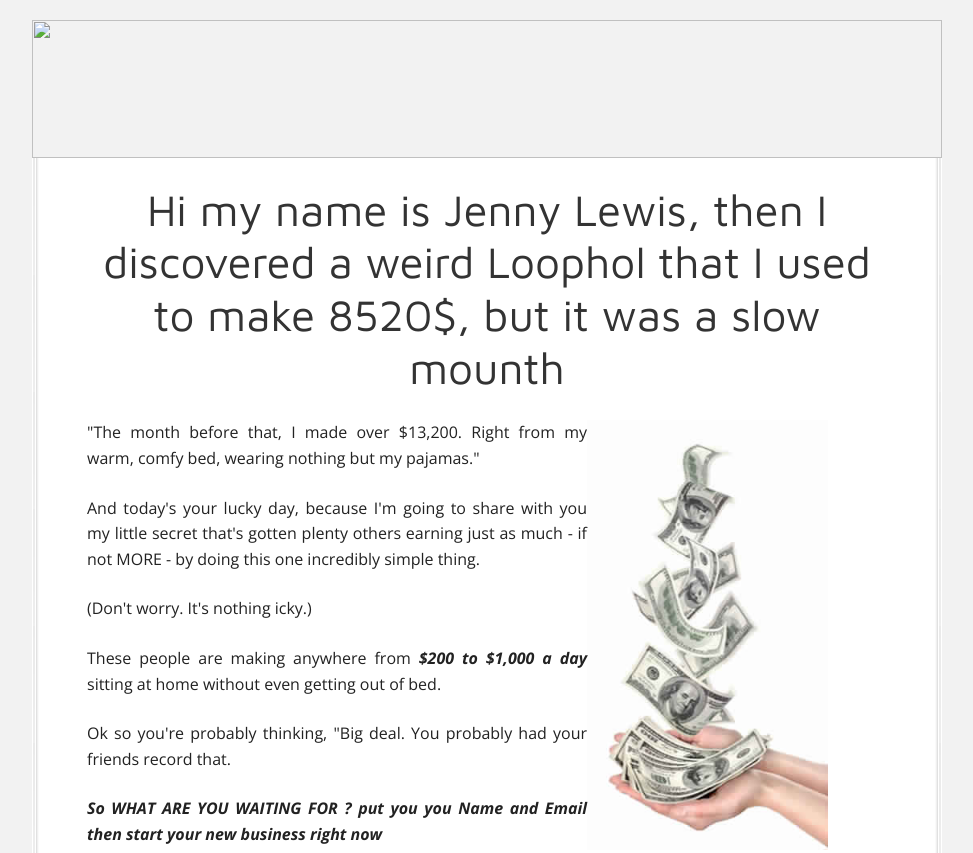
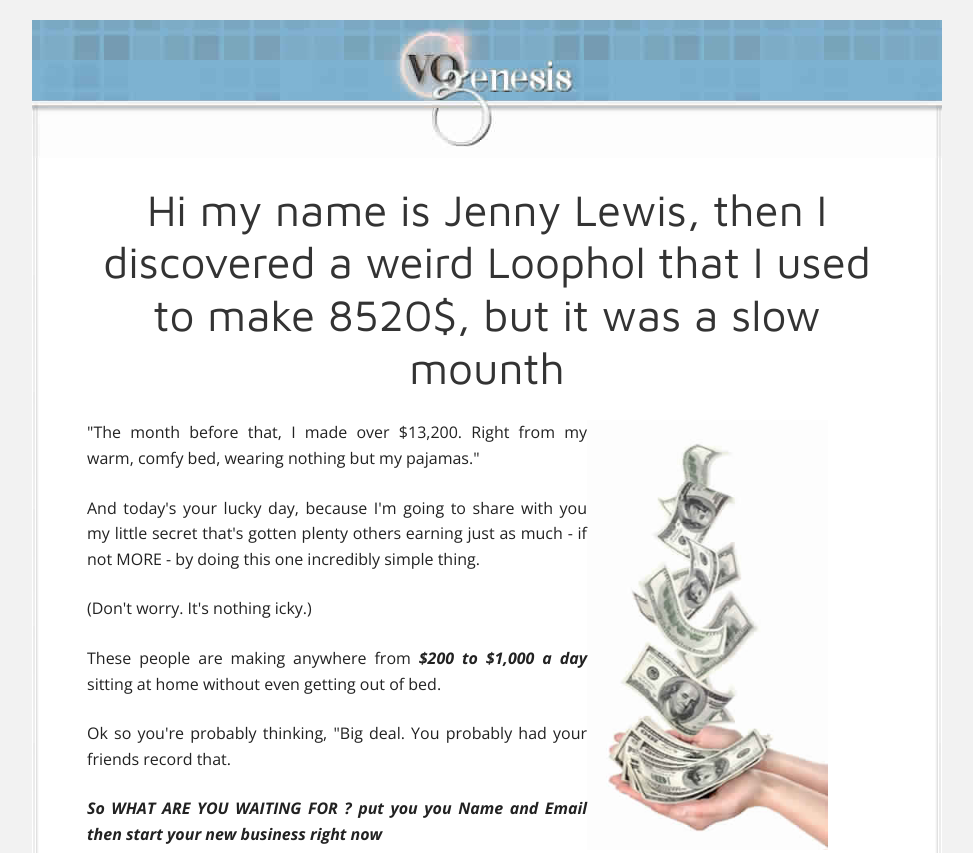
Before and after one commit to oussamasine07/vogenesis, a plain HTML site: page index.html in a window 1280 px wide. Shown: the top 853 px of the page, without its empty margins (153-1126 px from the left). Drawn offline with nearby package versions, Linux system fonts and the light colour scheme; a script that the page names is missing; files whose address does not match are found by name.

Commit message:
Update index.html

```diff
--- a/index.html
+++ b/index.html
@@ -24,7 +24,7 @@
     			<table width="100" align="center" border="0" cellpadding="0" cellspacing="0">
 					<tbody>
 						<tr>
-        					<td><img src="image/header.jpg" height="138" width="910"></td>
+        					<td><img src="header.jpg" height="138" width="910"></td>
       					</tr>
     				</tbody>
     			</table>
```
